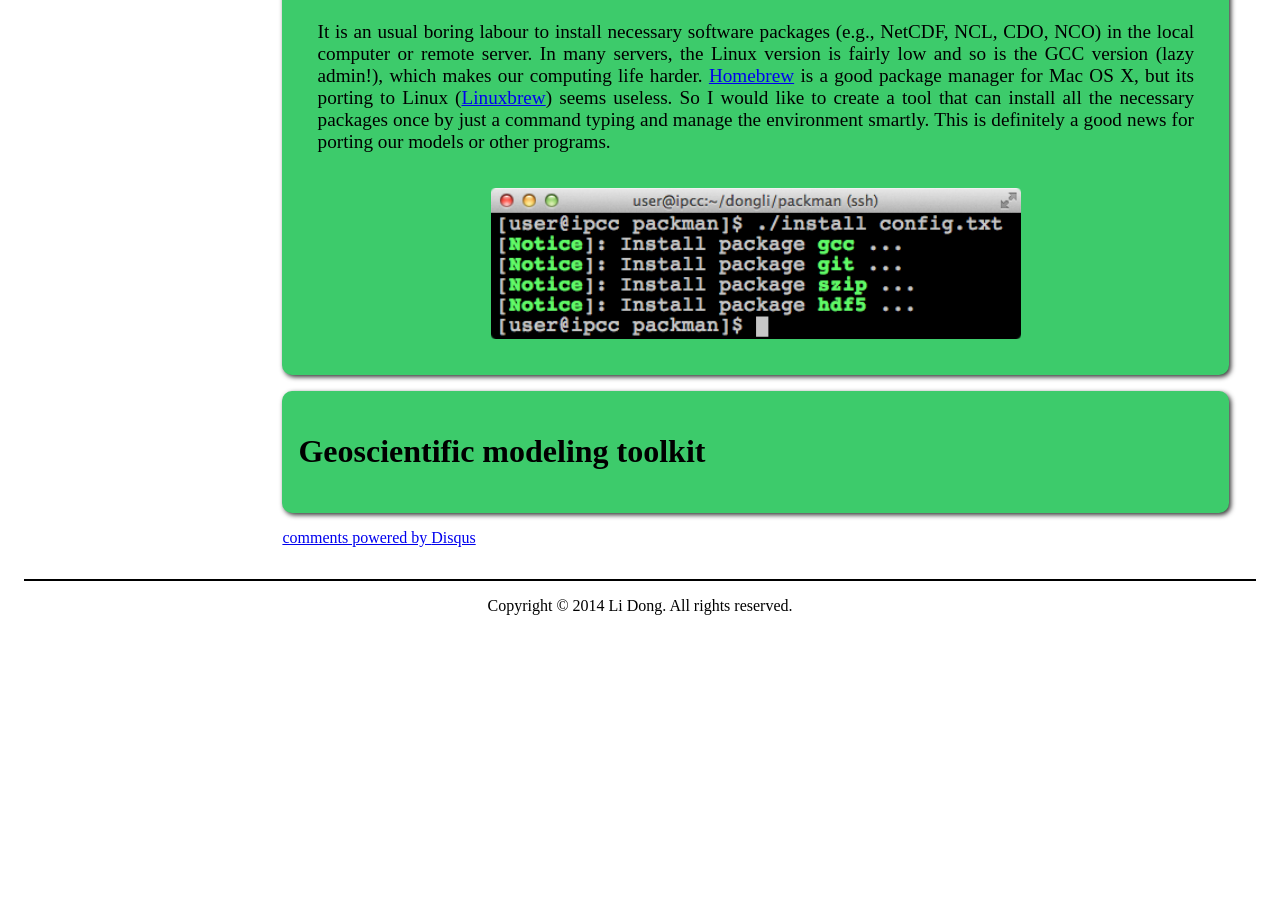
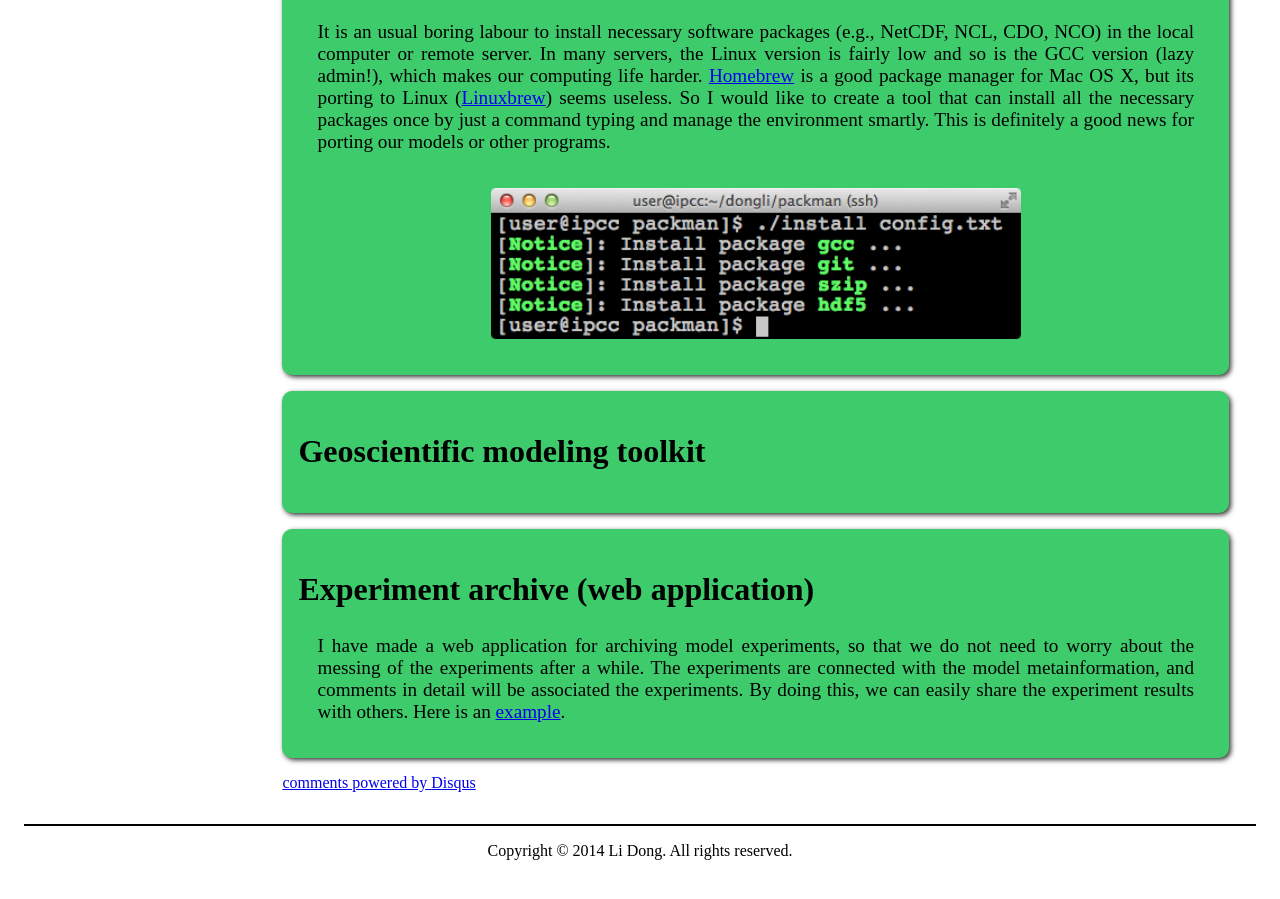
Before and after one commit to dongli/dongli, a Jekyll site: the page built from plan.html, in a window 1280 px wide and 900 px high, scrolled down 1058 px. Built offline with Jekyll 4.4.1, drawn with Linux system fonts in a browser that asks for light colours; comment, search, counter and statistics services are not loaded; before the commit the page ends 1713 px from its top, so only the background shows below that.

Commit message:
Update publication and plan

```diff
--- a/plan.html
+++ b/plan.html
@@ -35,3 +35,9 @@ title: Current Plan
 <article>
     <h1>Geoscientific modeling toolkit</h1>
 </article>
+<article>
+    <h1>Experiment archive (web application)</h1>
+    <p>
+        I have made a web application for archiving model experiments, so that we do not need to worry about the messing of the experiments after a while. The experiments are connected with the model metainformation, and comments in detail will be associated the experiments. By doing this, we can easily share the experiment results with others. Here is an <a href="http://gamil.lasg.ac.cn:3000">example</a>.
+    </p>
+</article>
--- a/publication.html
+++ b/publication.html
@@ -9,6 +9,6 @@ title: Publication
 		<li><b>Dong, Li</b>, Lijuan Li, Wenyu Huang, Yong Wang, and Bin Wang, 2012: Preliminary Evaluation of Cloud Fraction Simulations by GAMIL2 Using COSP, <i>Atmospheric and Oceanic Science Letters</i>, <b>5</b>(3), 258–263.</li>
 		<li><b>Dong, Li</b>, and Bin Wang, 2013: Trajectory-tracking Scheme in Lagrangian Form for Solving Linear Advection Problems: Interface Spatial Discretization, <i>Monthly Weather Review</i>, <b>141</b>, 324–339.</li>
 		<li>Lauritzen, P. H., P. A. Ullrich, C. Jablonowski, P. A. Bosler, D. Calhoun, A. J. Conley, T. Enomoto, <b>L. Dong</b>, S. Dubey, O. Guba, A. B. Hansen, E. Kaas, J. Kent, J.-F. Lamarque, M. J. Prather, D. Reinert, V. V. Shashkin, W. C. Skamarock, B. Sørensen, M. A. Taylor, and M. A. Tolstykh, 2013: A standard test case suite for two-dimensional linear transport on the sphere: results from a collection of state-of-the-art schemes, <i>Geoscientific Model Development</i>, <b>6</b>, 4983–5076.</li>
-        <li><b>Dong, Li</b>, Bin Wang and Li Liu, 2014: A Lagrangian Advection Scheme with Shape Matrix (LASM) for solving Linear Advection Problem, in preparation.</li>
+        <li><b>Dong, Li</b>, Bin Wang, and Li Liu, 2014: A Lagrangian Advection Scheme with Shape Matrix (LASM) for solving Linear Advection Problem, Geosci. Model Dev. Discuss., 7, 4829-4873, doi:10.5194/gmdd-7-4829-2014.</li>
 	</ul>
 </article>
```
